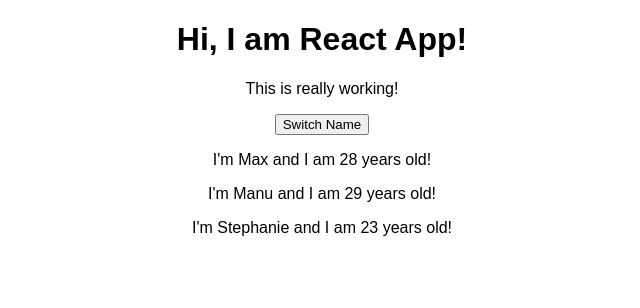
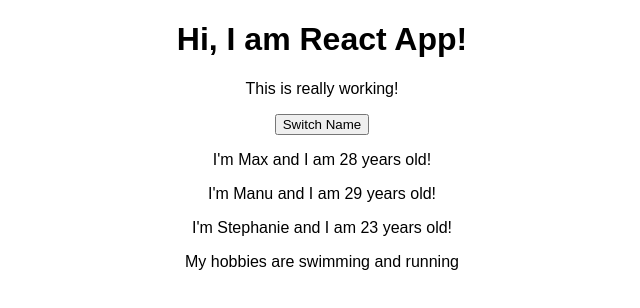
Before and after one commit to gabifija/react-redux-app, a React (Create React App) app: page / in a window 1280 px wide. Shown: the top 308 px of the page, without its empty margins (318-958 px from the left). Built offline with nearby package versions, Linux system fonts and the light colour scheme.

Commit message:
Passed method references between components

```diff
--- a/src/App.js
+++ b/src/App.js
@@ -11,10 +11,10 @@
 		]
 	}
 
-	switchNameHandler = () => {
+	switchNameHandler = (newName) => {
 		this.setState({
 			persons: [
-				{ name: 'Maximilian', age: 28},
+				{ name: newName, age: 28},
 				{ name: 'Manu', age: 29},
 				{ name: 'Anna', age: 24}
 			]
@@ -26,10 +26,18 @@
       		<div className="App">
         		<h1>Hi, I am React App!</h1>
         		<p>This is really working!</p>
-        		<button onClick={this.switchNameHandler}>Switch Name</button>
-        		<Person name={this.state.persons[0].name} age={this.state.persons[0].age} />
-        		<Person name={this.state.persons[1].name} age={this.state.persons[1].age} />
-        		<Person name={this.state.persons[2].name} age={this.state.persons[2].age} />
+        		<button onClick={() => this.switchNameHandler('Maximilin!!!')}>Switch Name</button>
+        		<Person
+        			name={this.state.persons[0].name}
+        			age={this.state.persons[0].age}
+        			click={this.switchNameHandler.bind(this, 'Max')} />
+        		<Person
+        			name={this.state.persons[1].name}
+        			age={this.state.persons[1].age}
+        			click={this.switchNameHandler.bind(this, 'Joanna')} />
+        		<Person
+        			name={this.state.persons[2].name}
+        			age={this.state.persons[2].age}>My hobbies are swimming and running</Person>
       		</div>
     	);
     	// return React.createElement('div', {className: 'App' }, React.createElement('h1', null, 'Hi, I am React App'));
--- a/src/Person/Person.js
+++ b/src/Person/Person.js
@@ -3,7 +3,7 @@
 const person = (props) => {
   return (
   	<div>
-  		<p>I'm {props.name} and I am {props.age} years old!</p>
+  		<p onClick={props.click}>I'm {props.name} and I am {props.age} years old!</p>
   		<p>{props.children}</p>
   	</div>
   )
```
